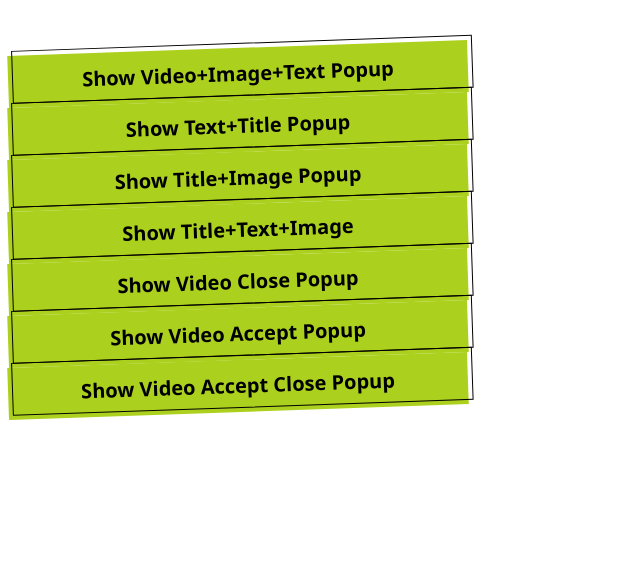
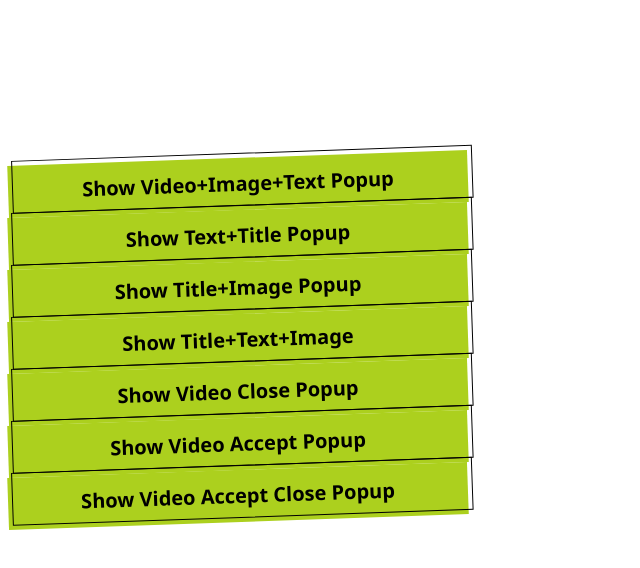
Before and after one commit to Front-End-Bootcamp/vue-component-create-vuejs-team, a Vue app: page / in a window 1280 px wide. Shown: the top 568 px of the page, without its empty margins (0-640 px from the left). Built offline with nearby package versions, Linux system fonts and the light colour scheme.

Commit message:
css edit

```diff
--- a/src/App.vue
+++ b/src/App.vue
@@ -39,6 +39,7 @@ const showvideoacceptHandler = () => {
 const showvideoacceptcloseHandler = () => {
 	showvideoacceptClose.value = true
 }
+
 </script>
 
 
@@ -93,6 +94,7 @@ const showvideoacceptcloseHandler = () => {
 
 			<img src="/vite.svg">
 		</Popup>
+
 		<Popup v-if="showVideo"
 			buttonText="textBlack"
 			buttonColor="red"
@@ -127,7 +129,6 @@ const showvideoacceptcloseHandler = () => {
 		<button @click="showtexttitleHandler">Show Text+Title Popup</button>
 		<button @click="showtitleimageHandler">Show Title+Image Popup</button>
 		<button @click="showtitletextimageHandler">Show Title+Text+Image</button>
-
 		<button @click="showvideoHandler">Show Video Close Popup</button>
 		<button @click="showvideoacceptHandler">Show Video Accept Popup</button>
 		<button @click="showvideoacceptcloseHandler">Show Video Accept Close Popup</button>
@@ -169,7 +170,7 @@ button {
 	user-select: none;
 	-webkit-user-select: none;
 	touch-action: manipulation;
-	top: 40px;
+	top: 150px;
 }
 
 button:focus {
```
